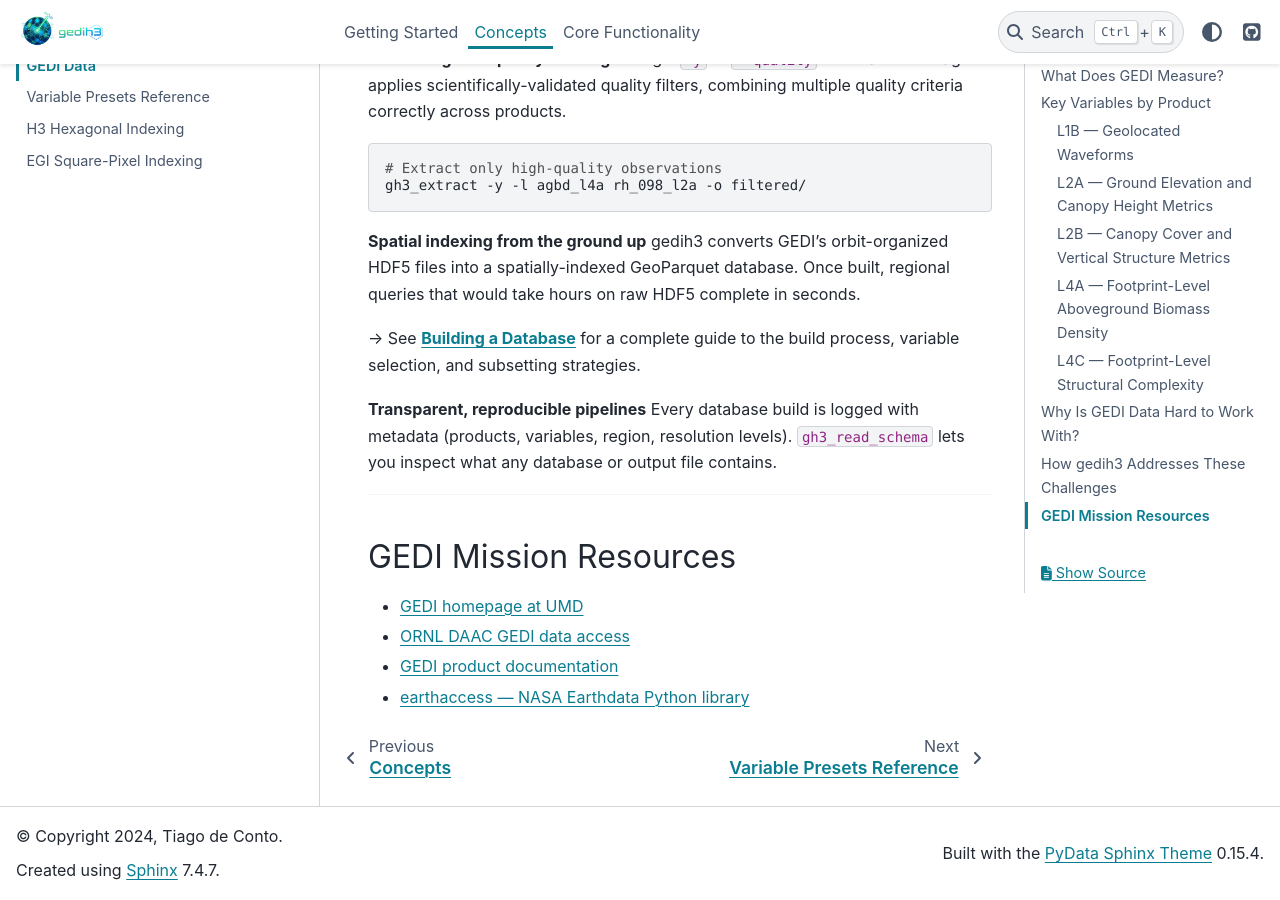
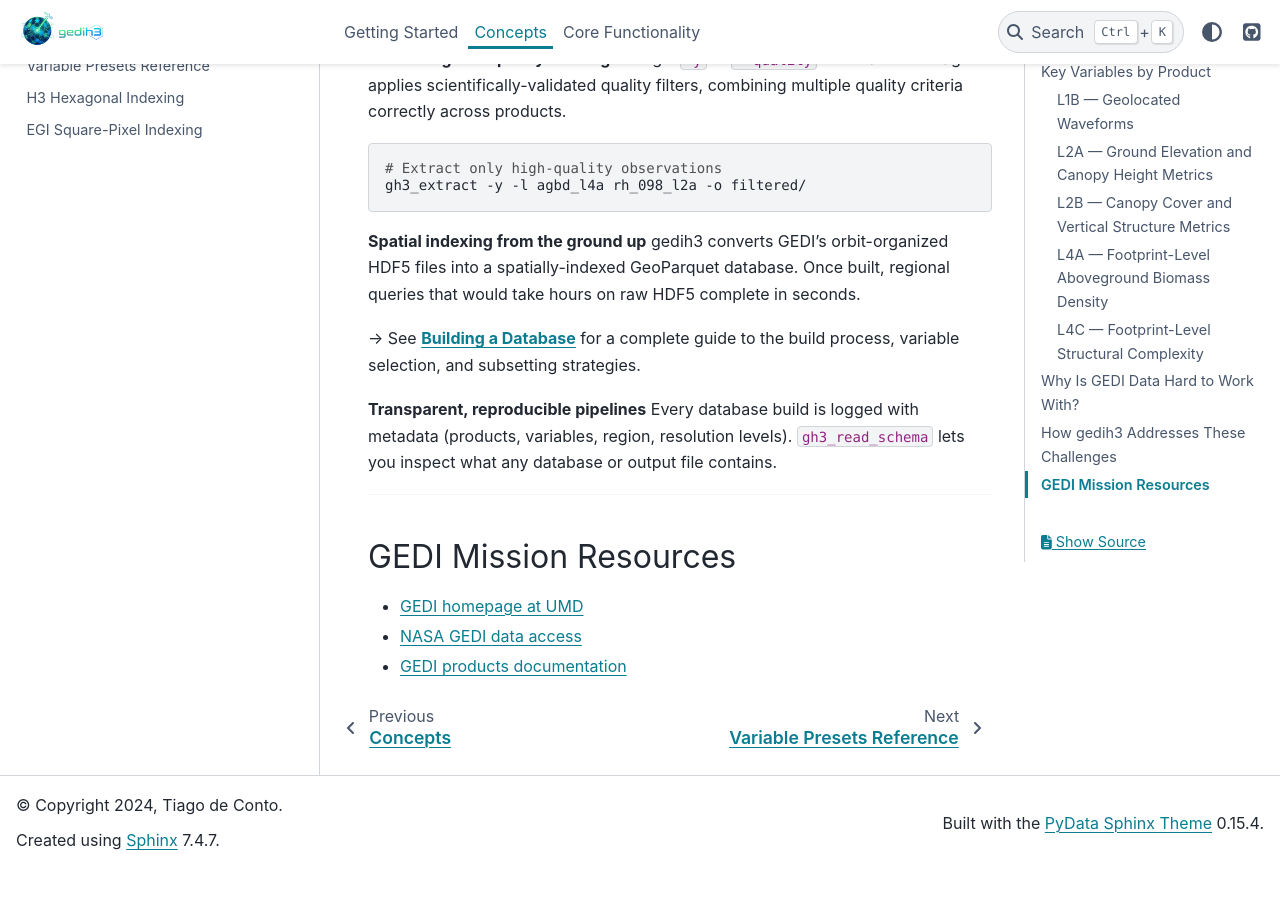
Before and after one commit to tiagodc/GEDI-H3, a Sphinx documentation site: the page built from docs/concepts/gedi-data.md, in a window 1280 px wide and 900 px high, scrolled down 14579 px. Built offline with Sphinx 7.4.7 and the PyData theme 0.15.4, drawn with Linux system fonts in a browser that asks for light colours; pages that are not in the unit, such as notebooks, are missing from menus; after the commit the page ends 15448 px from its top, so only the background shows below that.

Commit message:
links changed

```diff
--- a/docs/concepts/gedi-data.md
+++ b/docs/concepts/gedi-data.md
@@ -195,6 +195,5 @@ Every database build is logged with metadata (products, variables, region, resol
 ## GEDI Mission Resources
 
 - [GEDI homepage at UMD](https://gedi.umd.edu/)
-- [ORNL DAAC GEDI data access](https://daac.ornl.gov/gedi/)
-- [GEDI product documentation](https://gedi.umd.edu/dataproducts/download/)
-- [earthaccess — NASA Earthdata Python library](https://earthaccess.readthedocs.io/en/stable/)
+- [NASA GEDI data access](https://daac.ornl.gov/gedi/)
+- [GEDI products documentation](https://gedi.umd.edu/dataproducts/download/)
```
